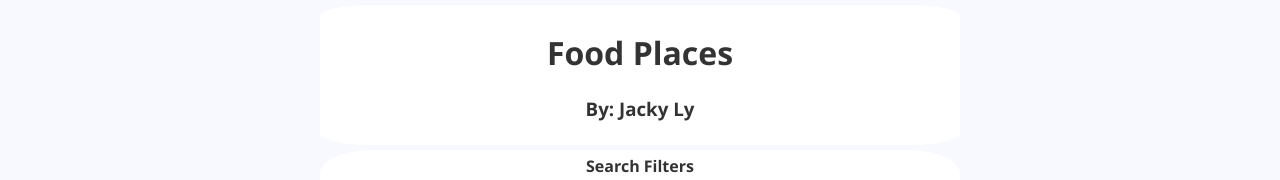
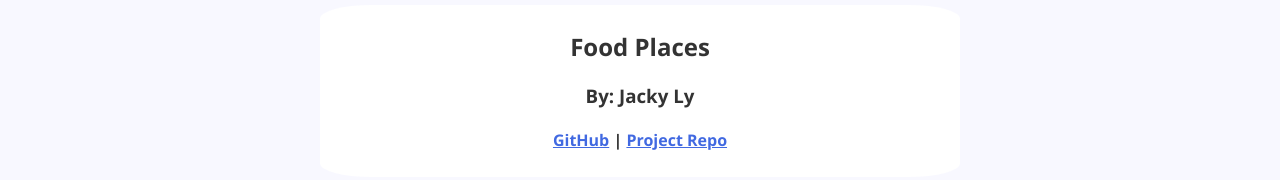
Before and after one commit to lyjacky11/foods-react, a React (Vite) app: page / in a window 1280 px wide. Shown: the top 180 px of the page. Built offline with nearby package versions, Linux system fonts and the light colour scheme; no server answers.

Commit message:
Added project links

```diff
--- a/src/App.js
+++ b/src/App.js
@@ -20,8 +20,17 @@ const App = () => {
   return (
     <div className="app">
       <div className="header">
-        <h1 className="title">Food Places</h1>
+        <h2 className="title">Food Places</h2>
         <h3 className="subtitle">By: Jacky Ly</h3>
+        <h4 className="links">
+          <a href="https://github.com/lyjacky11" target="_blank">
+            GitHub
+          </a>{" "}
+          |{" "}
+          <a href="https://github.com/lyjacky11/foods-react" target="_blank">
+            Project Repo
+          </a>
+        </h4>
       </div>
       <SearchBox
         places={places}
--- a/src/style.css
+++ b/src/style.css
@@ -8,6 +8,10 @@ body {
   background-color: #f8f8ff;
   font-family: "Segoe UI", Tahoma, Geneva, Verdana, sans-serif;
   text-align: center;
+}
+
+a {
+  color: royalblue;
 }
 
 label > input,
```
